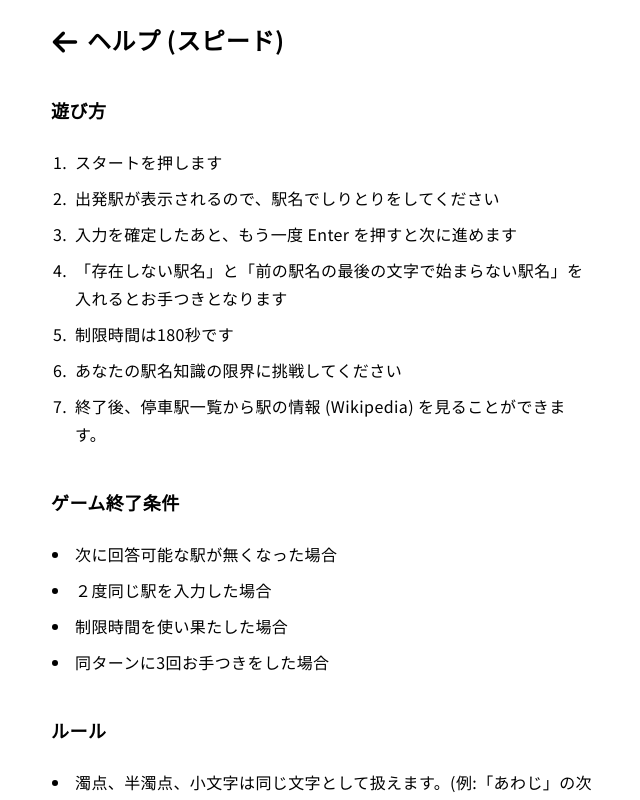
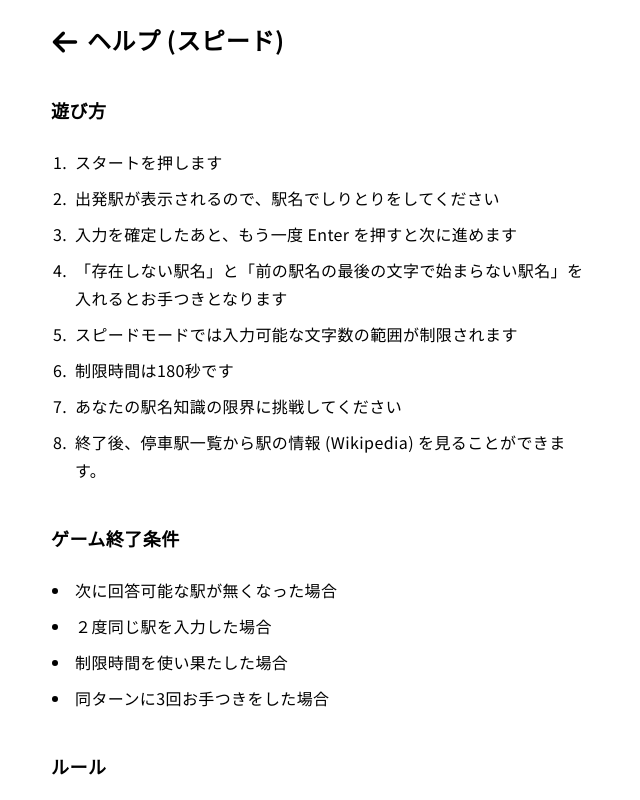
Before and after one commit to atommy-euph/snwc2, a Next.js app: page /speed/help in a window 1280 px wide. Shown: the top 800 px of the page, without its empty margins (317-957 px from the left). Built offline with nearby package versions, Linux system fonts and the light colour scheme.

Commit message:
enable speed mode

```diff
--- a/pages/index.js
+++ b/pages/index.js
@@ -16,7 +16,7 @@ export default function Home() {
         <Link href="/endless/">
           <a className="link-button">エンドレス</a>
         </Link>
-        <Link href="#">
+        <Link href="/speed/">
           <a className="link-button">スピード</a>
         </Link>
         {/* inactive */}
--- a/pages/speed/help.js
+++ b/pages/speed/help.js
@@ -16,6 +16,7 @@ export default function Help() {
         <li>
           「存在しない駅名」と「前の駅名の最後の文字で始まらない駅名」を入れるとお手つきとなります
         </li>
+        <li>スピードモードでは入力可能な文字数の範囲が制限されます</li>
         <li>制限時間は{TIME_LIMIT_SPEED}秒です</li>
         <li>あなたの駅名知識の限界に挑戦してください</li>
         <li>
```
